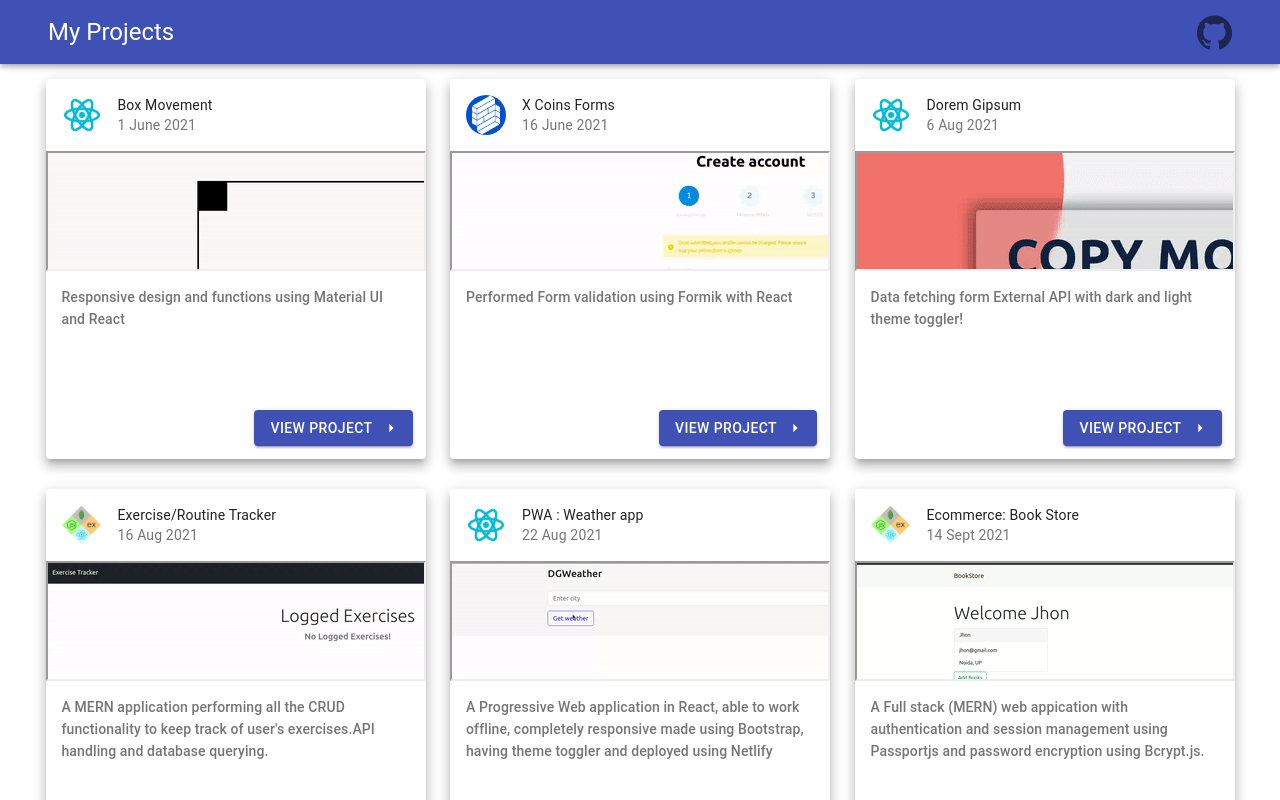
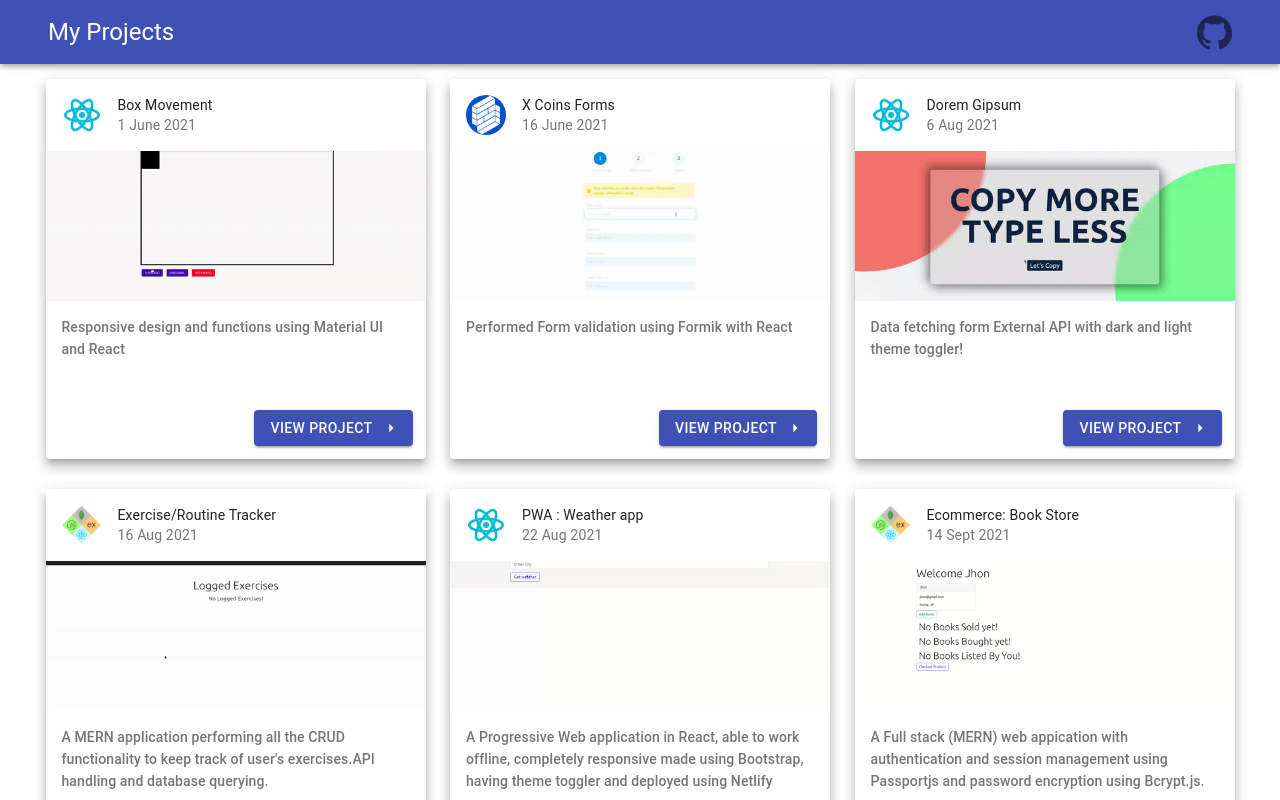
Before and after one commit to goyal-Dushi/my-projects, a React (Create React App) app: page /#/ in a window 1280 px wide. Shown: the top 800 px of the page. Built offline with nearby package versions, Linux system fonts and the light colour scheme.

Commit message:
added no img file, update code for gif

```diff
--- a/src/components/homeComponents/homeCard/index.js
+++ b/src/components/homeComponents/homeCard/index.js
@@ -60,11 +60,9 @@ export default function HomeCard({
           subheader={subtitle}
         />
         <CardMedia
-          style={{ height: "120px" }}
-          component={"iframe"}
+          style={{ height: "150px" }}
           role={"img"}
-          allow={"autoPlay"}
-          image={mediaSrc + "?autoplay=1&mute"}
+          image={mediaSrc}
         />
         <CardContent>
           <Typography variant={"subtitle2"} color={"textSecondary"}>
```
Also changed, not shown: src/assets/icons/no_img.png (added).
